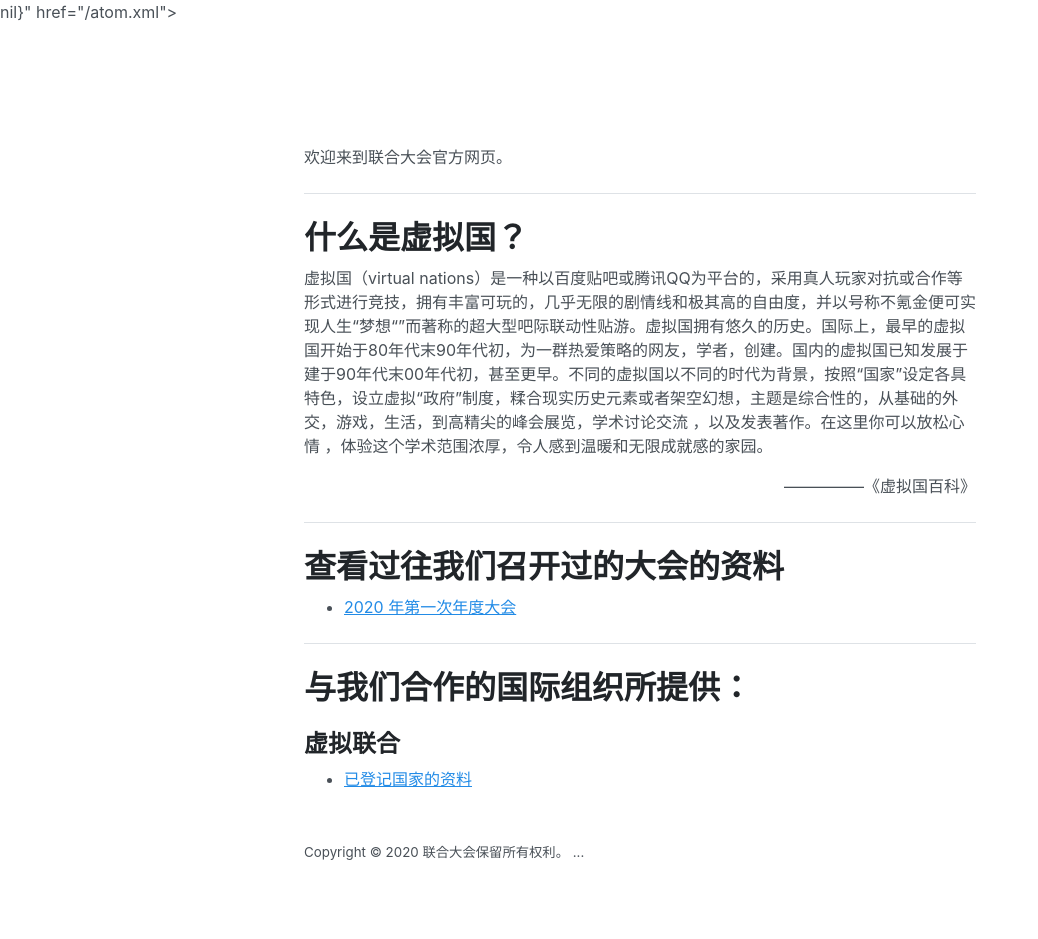
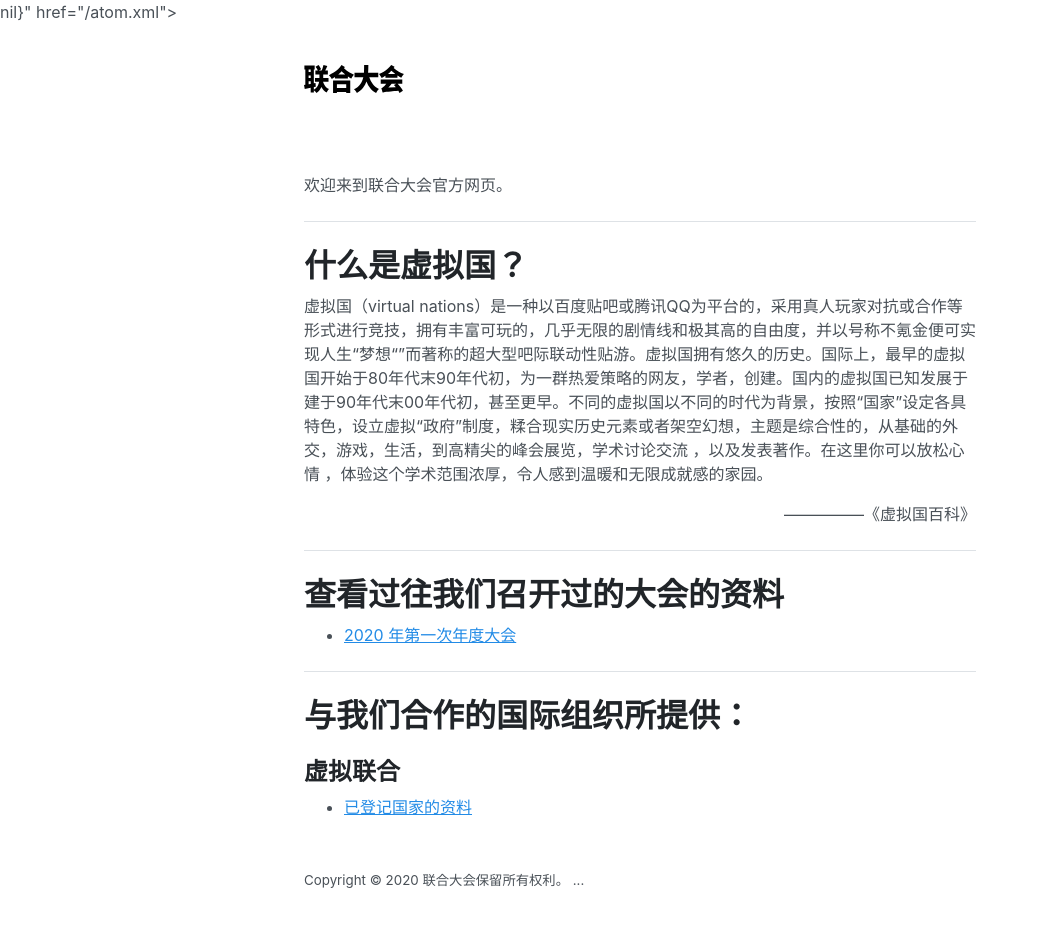
Before and after one commit to vunconf/vunconf.github.io, a Jekyll site: the page built from index.html, in a window 1280 px wide. Shown: the whole page, without its empty margins (0-1038 px from the left). Built offline with Jekyll 4.4.1, drawn with Linux system fonts in a browser that asks for light colours; before the commit the page ends 911 px from its top, so only the background shows below that.

Commit message:
Update default.html

```diff
--- a/_layouts/default.html
+++ b/_layouts/default.html
@@ -10,7 +10,7 @@
         {% if page.headertext %}
         {{ page.headertext }}
         {% else %}
-        <a href="/"><img src="{{ page.favicon | default: /assets/vunconf.svg }}" width="100px" style="border-radius: 0px; margin-top: 25px"></a>
+        <a href="/"><img src="{{ page.favicon | default: "/assets/vunconf.svg" }}" width="100px" style="border-radius: 0px; margin-top: 25px"></a>
         {% endif %}
       </header>
 
```
